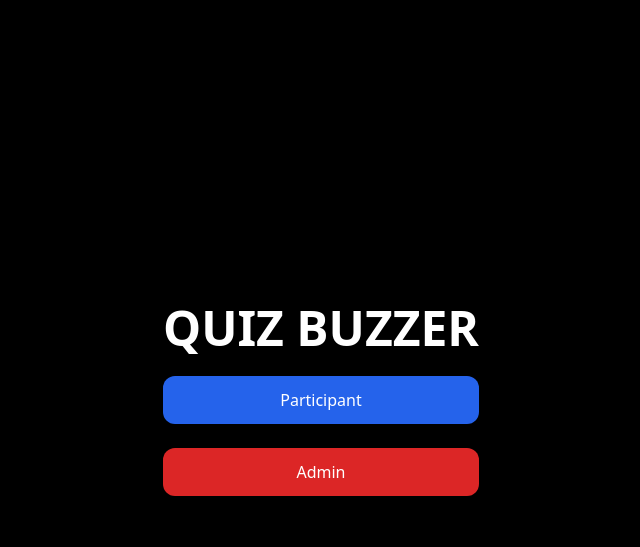
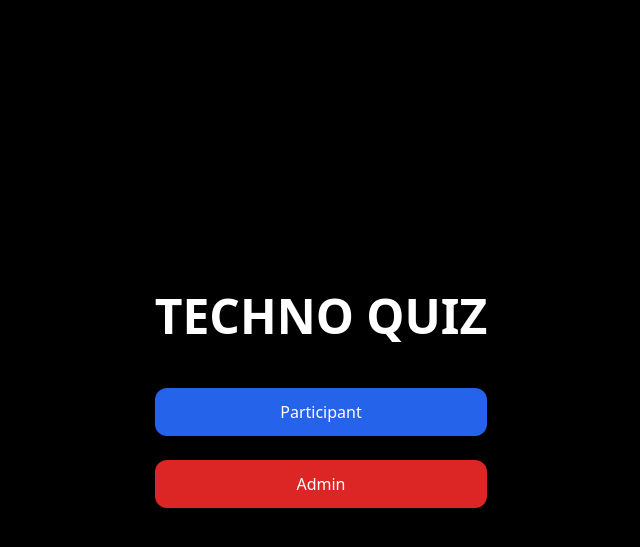
Before and after one commit to syedroshanriyan/techno-quiz, a Flask app: page / in a window 1280 px wide. Shown: the top 547 px of the page, without its empty margins (319-959 px from the left). Run offline with Flask 3, Linux system fonts and the light colour scheme; some libraries are stand-ins or nearby versions.

Commit message:
index.html

```diff
--- a/templates/index.html
+++ b/templates/index.html
@@ -7,7 +7,8 @@
 <body class="bg-black text-white flex items-center justify-center h-screen">
 
 <div class="text-center space-y-6">
-  <h1 class="text-5xl font-bold">QUIZ BUZZER</h1>
+  <h1 class="text-5xl font-bold">TECHNO QUIZ</h1>
+  <br>
 
   <a href="/join" class="block bg-blue-600 px-8 py-3 rounded-xl">Participant</a>
   <a href="/admin-login" class="block bg-red-600 px-8 py-3 rounded-xl">Admin</a>
```
